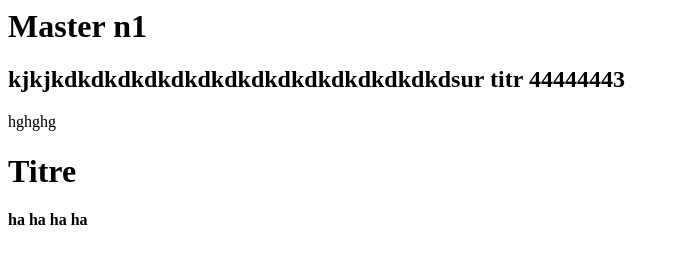
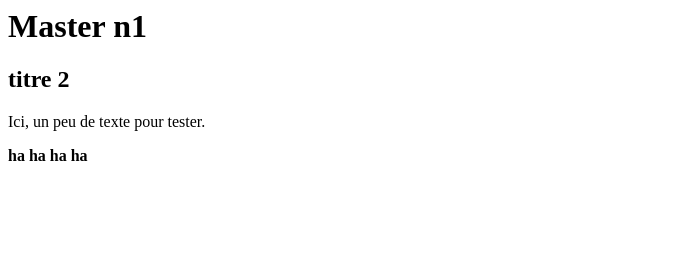
Before and after one commit to Lolipop9944/pro1, a plain HTML site: page index.html in a window 1280 px wide. Shown: the whole page, without its empty margins (0-679 px from the left). Drawn offline with Linux system fonts and the light colour scheme.

Commit message:
maj master

```diff
--- a/index.html
+++ b/index.html
@@ -1,8 +1,8 @@
 <html>
 
 <h1>Master n1 </h1>
-<h2>kjkjkdkdkdkdkdkdkdkdkdkdkdkdkdkdkdsur titr 44444443</h2>
-hghghg<h1>Titre</h1>
+<h2>titre 2</h2>
+<p>Ici, un peu de texte pour tester.</p>
 
 
 
```
